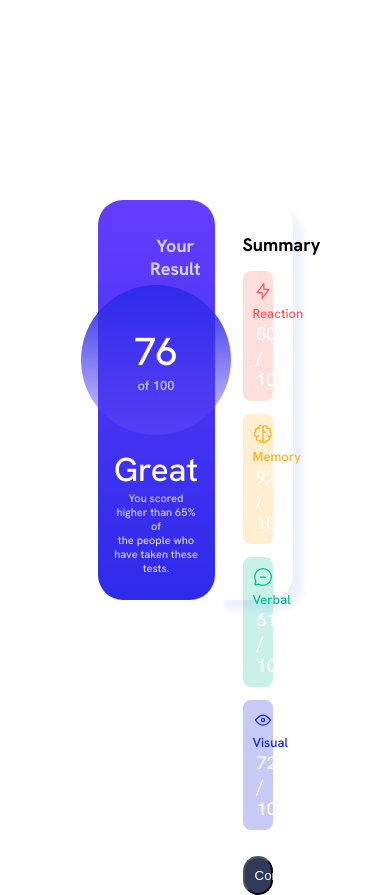
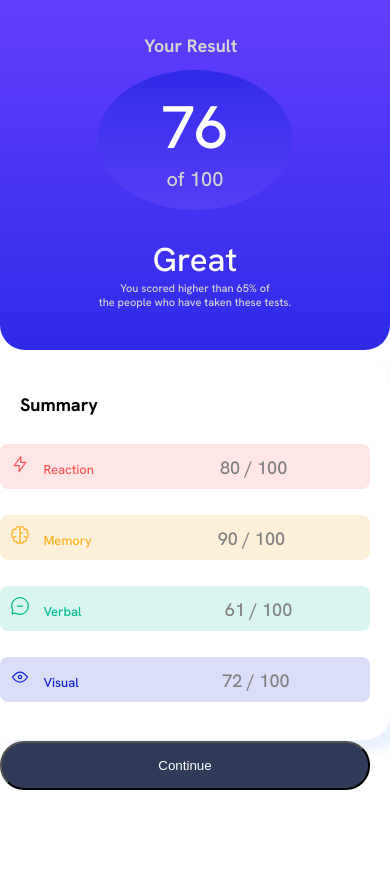
Before and after one commit to rangapin/results-component-main, a plain HTML site: page index.html in a window 390 px wide. After the commit the page ends 844 px from the top, so only its background shows below. Drawn offline with Linux system fonts and the light colour scheme.

Commit message:
added some responsiveness

```diff
--- a/index.html
+++ b/index.html
@@ -20,7 +20,7 @@
         <h1>Your Result</h1>
 
         <div class="score-section">
-          <p class="score"><span>76</span><br>of 100</p>
+          <p class="score"><span id="percents">76</span><br>of 100</p>
         </div>
 
         <p class="score-comment"><span>Great</span><br>
@@ -30,13 +30,22 @@
       <div class="summary">
         <h2>Summary</h2>
 
-        <p class="reaction"><img src="./assets/images/icon-reaction.svg" alt="icon-reaction"></a>Reaction <span>80 / 100</span></p>
+        <p class="reaction">
+          <img src="./assets/images/icon-reaction.svg" alt="icon-reaction">
+          Reaction <span>80 / 100</span>
+        </p>
 
-        <p class="memory"> <img src="./assets/images/icon-memory.svg" alt="icon-memory">Memory <span>92 / 100</span></p>
+        <p class="memory"> <img src="./assets/images/icon-memory.svg" alt="icon-memory">
+          Memory <span>90 / 100</span>
+        </p>
 
-        <p class="verbal"> <img src="./assets/images/icon-verbal.svg" alt="icon-verbal">Verbal <span>61 / 100</span></p>
+        <p class="verbal"> <img src="./assets/images/icon-verbal.svg" alt="icon-verbal">
+          Verbal <span>61 / 100</span>
+        </p>
 
-        <p class="visual"> <img src="./assets/images/icon-visual.svg" alt="icon-visual">Visual <span>72 / 100</span></p>
+        <p class="visual"> <img src="./assets/images/icon-visual.svg" alt="icon-visual">
+          Visual <span>72 / 100</span>
+        </p>
 
         <button>Continue</button>
       </div>
--- a/style.css
+++ b/style.css
@@ -1,7 +1,4 @@
 body {
-    padding: 0;
-    margin: 0;
-    border-style: none;
     font-family: Hanken Grotesk, sans-serif;
     font-size: 18px;
 }
@@ -17,11 +14,12 @@ body {
     display: flex;
     justify-content: center;
     align-items: center;
-    height: 800px;
-    width: 50vw;
+    height: 90vh;
+    width: 35vw;
 }
 
-.result, .summary {
+.result,
+.summary {
     height: 50%;
     width: 50%;
     float: left;
@@ -41,7 +39,7 @@ body {
 
 p.score {
     color: lightgray;
-
+    font-size: 20px;
 }
 
 h1 {
@@ -51,14 +49,14 @@ h1 {
 .result h1 {
     position: absolute;
     top: 1%;
-    left: 33%;
+    left: 37%;
     padding-top: 18px;
     font-size: 18px;
 }
 
 .score-section {
-    width: 150px;
-    height: 150px;
+    width: 50%;
+    height: 40%;
     background: linear-gradient(to top, rgba(121, 87, 255, 0.306), hsla(241, 81%, 54%));
     border-radius: 50%;
     display: flex;
@@ -88,7 +86,6 @@ h2 {
 span {
     font-size: 3em;
     color: hsl(0, 0%, 100%);
-
 }
 
 .summary {
@@ -100,14 +97,21 @@ span {
     background-color: white;
 }
 
-.reaction, .memory, .verbal, .visual {
+.reaction,
+.memory,
+.verbal,
+.visual {
     background-color: rgba(255, 87, 87, 0.192);
     color: hsl(0, 100%, 67%);
     border-radius: 8px;
     padding: 10px;
 }
 
-.reaction, .memory, .verbal, .visual, p {
+.reaction,
+.memory,
+.verbal,
+.visual,
+p {
     font-size: small;
 }
 
@@ -115,50 +119,125 @@ img {
     margin-right: 10px;
 }
 
-.reaction span{
+.reaction {
+    background-color: hsla(0, 100%, 67%, 0.150);
+}
+
+.reaction span {
     font-size: 18px;
     position: relative;
     left: 35%;
+    color: gray;
 }
 
 .memory {
-    background-color: hsla(39, 100%, 56%, 0.212);
+    background-color: hsla(39, 100%, 46%, 0.150);
     color: hsl(39, 100%, 56%);
 }
 
-.memory span{
+.memory span {
     font-size: 18px;
     position: relative;
     left: 35%;
+    color: gray;
 }
 
 .verbal {
-    background-color: hsla(166, 100%, 37%, 0.208);
+    background-color: hsla(166, 100%, 37%, 0.150);
     color: hsl(166, 100%, 37%);
 }
 
-.verbal span{
+.verbal span {
     font-size: 18px;
     position: relative;
     left: 40%;
+    color: gray;
 }
 
 .visual {
-    background-color: hsla(234, 85%, 45%, 0.24);
+    background-color: hsla(234, 85%, 45%, 0.150);
     color: hsl(234, 85%, 45%);
 }
 
-.visual span{
+.visual span {
     font-size: 18px;
     position: relative;
     left: 40%;
+    color: gray;
 }
 
 button {
     background-color: hsl(224, 30%, 27%);
-    color:hsl(0, 0%, 100%);
-    padding: 10px;
-    margin-top: 1em;
+    color: hsl(0, 0%, 100%);
+    padding: 15px;
+    margin-top: 2em;
     width: 100%;
     border-radius: 24px;
 }
+
+/* For screens smaller than 768px (e.g., smartphones) */
+@media only screen and (max-width: 767px) {
+
+    body {
+        padding: 0;
+        margin: auto;
+    }
+
+    .container {
+        display: flex;
+        justify-content: center;
+    }
+    .card {
+        display: flex;
+        flex-direction: column; /* Stack items vertically */
+        align-items: stretch; /* Stretch items to full width */
+        width: 100%;
+    }
+
+    h2 {
+        margin-left: 20px;
+    }
+
+    .result,
+    .summary {
+        flex-direction: column; /* Stack items vertically */
+        width: 100%; /* Occupy full width */
+    }
+
+    .result {
+        margin: 0;
+        padding: 0; /* No padding on mobile */
+        margin-bottom: 10px; /* Add margin between result and summary */
+        border-top-right-radius: 0;
+        border-top-left-radius: 0;
+
+    }
+
+    .summary {
+        padding-left: 0; /* No padding on mobile */
+        display: flex;
+        flex-direction: column;
+        margin-bottom: 20px;
+    }
+
+    button {
+        margin-bottom: auto;
+    }
+}
+
+/* For screens between 768px and 1024px (e.g., tablets) */
+@media only screen and (min-width: 768px) and (max-width: 1024px) {
+    .card {
+        width: 70vw;
+    }
+
+    .result {
+        width: 60vw;
+        padding-right: 10px;
+    }
+
+    .summary {
+        width: 60vw;
+        padding-left: 10px;
+    }
+}
```
Lines whose indentation alone changed are shown as unchanged.
